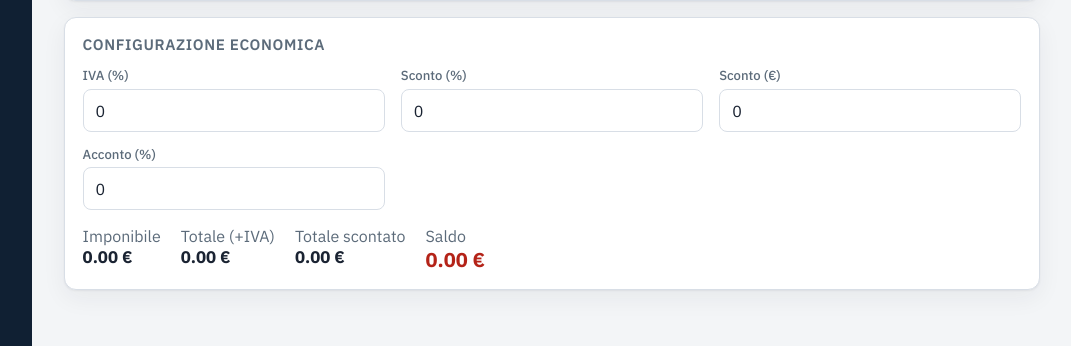
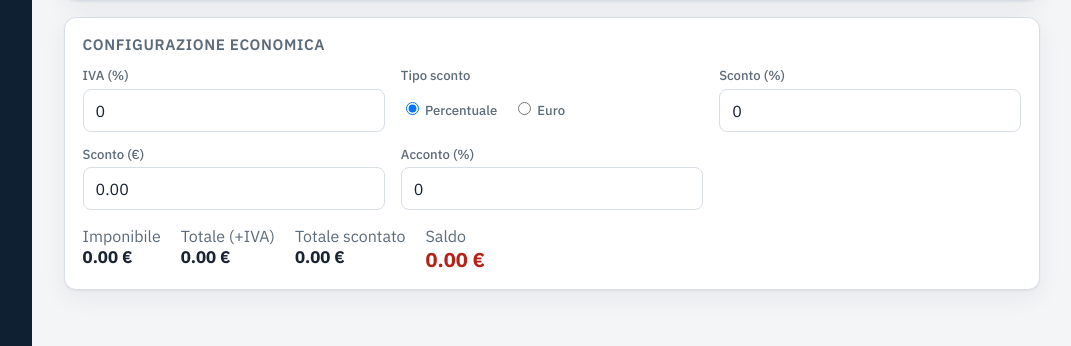
Before and after one commit to tappezzeriafariello-netizen/app-preventivi, a Flask app: page / in a window 1280 px wide. Shown: the part 671-1017 px from the top of the page, without its empty margins (208-1279 px from the left). Run offline with Flask 3, Linux system fonts and the light colour scheme; data comes from the database, SQL or seed files in the repository; data that the repository does not hold is empty; some libraries are stand-ins or nearby versions.

Commit message:
Fixes to discount (now it lets me choose if I want to use a percentage or directly a sum of money)

```diff
--- a/app.py
+++ b/app.py
@@ -102,6 +102,7 @@ def init_db() -> None:
             iva REAL DEFAULT 0,
             sconto REAL DEFAULT 0,
             sconto_euro REAL DEFAULT 0,
+            sconto_tipo TEXT DEFAULT 'percentuale',
             acconto REAL DEFAULT 0,
             articoli_json TEXT NOT NULL,
             totale REAL DEFAULT 0,
@@ -120,6 +121,8 @@ def init_db() -> None:
     columns = {row[1] for row in db.execute("PRAGMA table_info(preventivi)")}
     if "sconto_euro" not in columns:
         db.execute("ALTER TABLE preventivi ADD COLUMN sconto_euro REAL DEFAULT 0")
+    if "sconto_tipo" not in columns:
+        db.execute("ALTER TABLE preventivi ADD COLUMN sconto_tipo TEXT DEFAULT 'percentuale'")
     db.commit()
     if APP_PASSWORD:
         row = db.execute("SELECT password_hash FROM auth WHERE id = 1").fetchone()
@@ -194,6 +197,12 @@ def percentuale_da_sconto_euro(
         return sconto_perc
     totale = sum(float(a.get("totale", 0)) for a in articoli) * (1 + iva_perc / 100)
     return round(sconto_euro / totale * 100) if totale > 0 else 0
+
+
+def euro_da_percentuale(articoli: list, iva_perc: float, sconto_perc: float) -> float:
+    imponibile = sum(float(a.get("totale", 0)) for a in articoli)
+    totale = imponibile * (1 + iva_perc / 100)
+    return totale * sconto_perc / 100
 
 
 def get_azienda() -> dict:
@@ -630,6 +639,7 @@ def api_salva_preventivo():
     iva = float(str(data.get("iva", 0)).replace(",", ".") or 0)
     sconto = float(str(data.get("sconto", 0)).replace(",", ".") or 0)
     sconto_euro = float(str(data.get("sconto_euro", 0)).replace(",", ".") or 0)
+    sconto_tipo = data.get("sconto_tipo") or "percentuale"
     acconto = float(str(data.get("acconto", 0)).replace(",", ".") or 0)
     for a in articoli:
         a["qty"] = int(a["qty"])
@@ -637,10 +647,11 @@ def api_salva_preventivo():
         a["totale"] = a["qty"] * a["prezzo"]
         a["desc"] = str(a.get("desc", "")).strip()
 
-    if "sconto_euro" in data and sconto_euro <= 0:
-        sconto = 0
+    if sconto_tipo == "euro":
+        sconto = percentuale_da_sconto_euro(articoli, iva, sconto, sconto_euro)
     else:
-        sconto = percentuale_da_sconto_euro(articoli, iva, sconto, sconto_euro)
+        sconto_tipo = "percentuale"
+        sconto_euro = euro_da_percentuale(articoli, iva, sconto)
     tot = calcola_totali(articoli, iva, sconto, acconto)
     now = datetime.now().isoformat(timespec="seconds")
     stamp = datetime.now().strftime("%Y%m%d_%H%M%S")
@@ -654,6 +665,7 @@ def api_salva_preventivo():
         "iva": iva,
         "sconto": sconto,
         "sconto_euro": sconto_euro,
+        "sconto_tipo": sconto_tipo,
         "acconto": acconto,
         "articoli": articoli,
     }
@@ -670,7 +682,7 @@ def api_salva_preventivo():
     if pid:
         db.execute(
             """UPDATE preventivi SET cliente=?, data=?, consegna=?, pagamento=?,
-               iva=?, sconto=?, sconto_euro=?, acconto=?, articoli_json=?, totale=?, saldo=?,
+               iva=?, sconto=?, sconto_euro=?, sconto_tipo=?, acconto=?, articoli_json=?, totale=?, saldo=?,
                nome_file=?, updated_at=? WHERE id=?""",
             (
                 cliente,
@@ -680,6 +692,7 @@ def api_salva_preventivo():
                 iva,
                 sconto,
                 sconto_euro,
+                sconto_tipo,
                 acconto,
                 json.dumps(articoli, ensure_ascii=False),
                 tot["totale_scontato"],
@@ -694,9 +707,9 @@ def api_salva_preventivo():
     else:
         cur = db.execute(
             """INSERT INTO preventivi
-               (cliente, data, consegna, pagamento, iva, sconto, sconto_euro, acconto,
+               (cliente, data, consegna, pagamento, iva, sconto, sconto_euro, sconto_tipo, acconto,
                 articoli_json, totale, saldo, nome_file, created_at, updated_at)
-               VALUES (?,?,?,?,?,?,?,?,?,?,?,?,?,?)""",
+               VALUES (?,?,?,?,?,?,?,?,?,?,?,?,?,?,?)""",
             (
                 cliente,
                 payload["data"],
@@ -705,6 +718,7 @@ def api_salva_preventivo():
                 iva,
                 sconto,
                 sconto_euro,
+                sconto_tipo,
                 acconto,
                 json.dumps(articoli, ensure_ascii=False),
                 tot["totale_scontato"],
@@ -777,10 +791,12 @@ def api_pdf_preview():
     iva = float(str(data.get("iva", 0)).replace(",", ".") or 0)
     sconto = float(str(data.get("sconto", 0)).replace(",", ".") or 0)
     sconto_euro = float(str(data.get("sconto_euro", 0)).replace(",", ".") or 0)
-    if "sconto_euro" in data and sconto_euro <= 0:
-        sconto = 0
+    sconto_tipo = data.get("sconto_tipo") or "percentuale"
+    if sconto_tipo == "euro":
+        sconto = percentuale_da_sconto_euro(articoli, iva, sconto, sconto_euro)
     else:
-        sconto = percentuale_da_sconto_euro(articoli, iva, sconto, sconto_euro)
+        sconto_tipo = "percentuale"
+        sconto_euro = euro_da_percentuale(articoli, iva, sconto)
     payload = {
         "cliente": data.get("cliente") or "",
         "data": data.get("data") or "",
@@ -789,6 +805,7 @@ def api_pdf_preview():
         "iva": iva,
         "sconto": sconto,
         "sconto_euro": sconto_euro,
+        "sconto_tipo": sconto_tipo,
         "acconto": float(str(data.get("acconto", 0)).replace(",", ".") or 0),
         "articoli": articoli,
     }
--- a/static/app.js
+++ b/static/app.js
@@ -6,7 +6,7 @@
   const $ = (id) => document.getElementById(id);
   const tbody = document.querySelector("#tabella tbody");
   const emptyMsg = $("emptyMsg");
-  let scontoEuroManuale = false;
+  let scontoTipo = "percentuale";
 
   function num(v) {
     const n = parseFloat(String(v ?? "0").replace(",", "."));
@@ -115,11 +115,14 @@
   function aggiornaTotali() {
     const imponibile = articoli.reduce((s, a) => s + a.totale, 0);
     const iva = num($("iva").value);
-    if (scontoEuroManuale) {
+    if (scontoTipo === "euro") {
       const totaleBase = imponibile * (1 + iva / 100);
       $("sconto").value = totaleBase > 0
         ? Math.round((num($("scontoEuro").value) / totaleBase) * 100)
         : "0";
+    } else {
+      const totaleBase = imponibile * (1 + iva / 100);
+      $("scontoEuro").value = (totaleBase * num($("sconto").value) / 100).toFixed(2);
     }
     const sconto = num($("sconto").value);
     const acconto = num($("acconto").value);
@@ -146,6 +149,7 @@
       iva: $("iva").value,
       sconto: $("sconto").value,
       sconto_euro: $("scontoEuro").value,
+      sconto_tipo: scontoTipo,
       acconto: $("acconto").value,
       articoli,
     };
@@ -161,7 +165,9 @@
     $("iva").value = "0";
     $("sconto").value = "0";
     $("scontoEuro").value = "0";
-    scontoEuroManuale = false;
+    scontoTipo = "percentuale";
+    document.querySelector('input[name="scontoTipo"][value="percentuale"]').checked = true;
+    impostaModoSconto();
     $("acconto").value = "0";
     $("saveStatus").textContent = "";
     render();
@@ -176,6 +182,10 @@
     $("iva").value = data.iva ?? "0";
     $("sconto").value = data.sconto ?? "0";
     $("scontoEuro").value = data.sconto_euro ?? "0";
+    scontoTipo = data.sconto_tipo || "percentuale";
+    const radio = document.querySelector(`input[name="scontoTipo"][value="${scontoTipo}"]`);
+    if (radio) radio.checked = true;
+    impostaModoSconto();
     $("acconto").value = data.acconto ?? "0";
     articoli.length = 0;
     (data.articoli || []).forEach((a) => {
@@ -208,24 +218,23 @@
     $(id).addEventListener("input", aggiornaTotali);
   });
   $("sconto").addEventListener("input", () => {
-    scontoEuroManuale = false;
-    const imponibile = articoli.reduce((s, a) => s + a.totale, 0);
-    const totale = imponibile * (1 + num($("iva").value) / 100);
-    $("scontoEuro").value = (totale * num($("sconto").value) / 100).toFixed(2);
+    if (scontoTipo !== "percentuale") return;
     aggiornaTotali();
   });
   $("scontoEuro").addEventListener("input", () => {
-    scontoEuroManuale = true;
-    if (!String($("scontoEuro").value).trim() || num($("scontoEuro").value) <= 0) {
-      $("sconto").value = "0";
-      aggiornaTotali();
-      return;
-    }
-    const imponibile = articoli.reduce((s, a) => s + a.totale, 0);
-    const totale = imponibile * (1 + num($("iva").value) / 100);
-    const euroSconto = num($("scontoEuro").value);
-    $("sconto").value = totale > 0 ? Math.round((euroSconto / totale) * 100) : "0";
+    if (scontoTipo !== "euro") return;
     aggiornaTotali();
+  });
+  function impostaModoSconto() {
+    $("sconto").readOnly = scontoTipo !== "percentuale";
+    $("scontoEuro").readOnly = scontoTipo !== "euro";
+    aggiornaTotali();
+  }
+  document.querySelectorAll('input[name="scontoTipo"]').forEach((radio) => {
+    radio.addEventListener("change", () => {
+      scontoTipo = radio.value;
+      impostaModoSconto();
+    });
   });
 
   $("btnNuovo").addEventListener("click", () => {
--- a/static/style.css
+++ b/static/style.css
@@ -196,6 +196,16 @@ input:focus, select:focus, textarea:focus {
   gap: 0.75rem;
   align-items: end;
 }
+.discount-mode {
+  display: flex;
+  gap: 1rem;
+  align-items: center;
+  min-height: 2.5rem;
+}
+.discount-mode label {
+  margin: 0;
+  white-space: nowrap;
+}
 
 table.data {
   width: 100%;
--- a/templates/index.html
+++ b/templates/index.html
@@ -88,12 +88,19 @@
       <input type="text" id="iva" value="{{ preventivo.iva if preventivo else '0' }}">
     </div>
     <div>
+      <label>Tipo sconto</label>
+      <div class="discount-mode">
+        <label><input type="radio" name="scontoTipo" value="percentuale" checked> Percentuale</label>
+        <label><input type="radio" name="scontoTipo" value="euro"> Euro</label>
+      </div>
+    </div>
+    <div>
       <label for="sconto">Sconto (%)</label>
       <input type="text" id="sconto" value="{{ preventivo.sconto if preventivo else '0' }}">
     </div>
     <div>
       <label for="scontoEuro">Sconto (€)</label>
-      <input type="text" id="scontoEuro" value="{{ preventivo.sconto_euro if preventivo else '0' }}" inputmode="decimal">
+      <input type="text" id="scontoEuro" value="{{ preventivo.sconto_euro if preventivo else '0' }}" inputmode="decimal" readonly>
     </div>
     <div>
       <label for="acconto">Acconto (%)</label>
```
